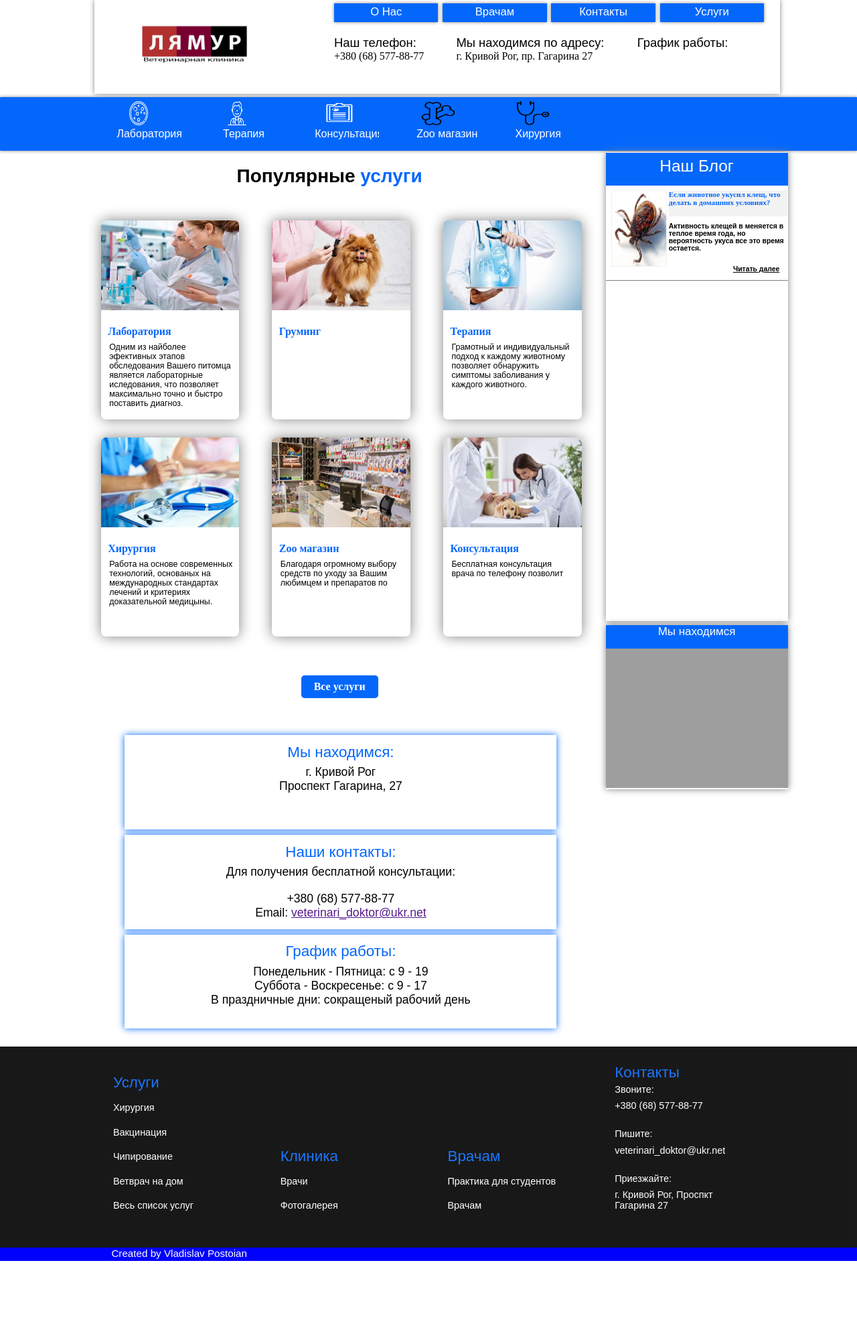
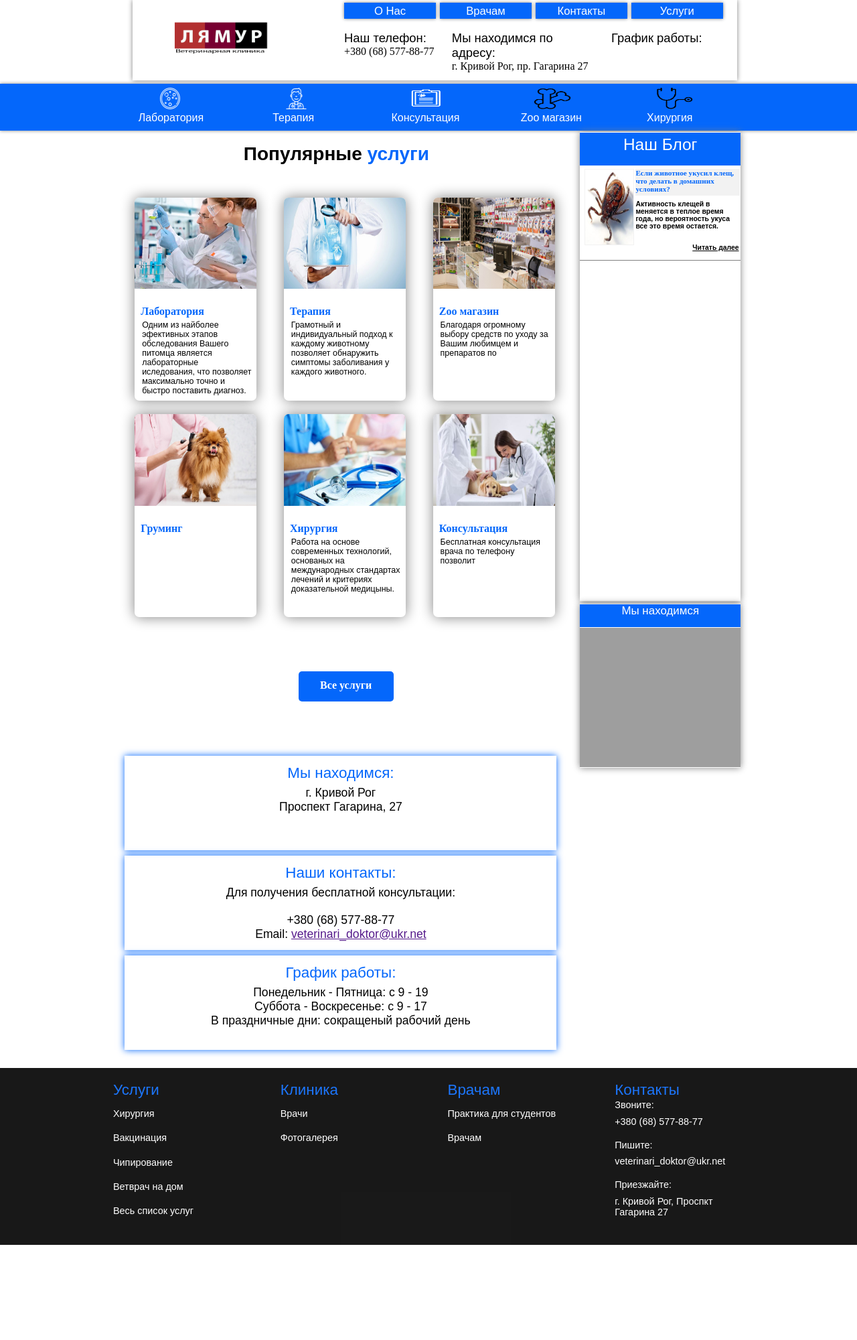
Before and after one commit to MainStar/Lya-mur.ver.2.x, a PHP site: page /index.html in a window 1280 px wide. Shown: the whole page at 67% size. After the commit the page ends 1858 px from the top, so only its background shows below. Run offline with PHP 8.4, Linux system fonts and the light colour scheme; a map, chart or similar area stays blank; some libraries are stand-ins or nearby versions; grey boxes are pictures that could not be loaded.

Commit message:
Fixed size, and blocks

```diff
--- a/index.html
+++ b/index.html
@@ -67,7 +67,7 @@
 				</div>
 				<div class="service_img">
 					<a href=" ">
-						<img src="images/icons/services_1.png" alt="Консультация" style="width: 45%;margin-left: 25%;">
+						<img src="images/icons/services_1.png" alt="Консультация" style="width: 45%;margin-left: 35%;">
 						<div class="service_img_info">
 							<a style="margin-left: 8%;">Консультация</a>
 						</div>
@@ -75,7 +75,7 @@
 				</div>
 				<div class="service_img">
 					<a href=" ">
-						<img src="images/icons/zoo_shop.png" alt="Zoo магазин" style="width: 45%;margin-left: 25%;">
+						<img src="images/icons/zoo_shop.png" alt="Zoo магазин" style="width: 45%;margin-left: 35%;">
 						<div class="service_img_info">
 							<a style="margin-left: 12%;">Zoo магазин</a>
 						</div>
@@ -83,7 +83,7 @@
 				</div>
 				<div class="service_img">
 					<a href=" ">
-						<img src="images/icons/hirurg.png" alt="Хирургия" style="width: 45%; margin-left: 20%;">
+						<img src="images/icons/hirurg.png" alt="Хирургия" style="width: 45%; margin-left: 30%;">
 						<div class="service_img_info">
 							<a style="margin-left: 12%;">Хирургия</a>
 						</div>
@@ -135,6 +135,7 @@
 			</div>
 			<div class="all_services">
 				<div class="services_conf">
+					<div class="service_1">
 						<div class="service">
 							<a href=" ">
 								<div class="pod_service">
@@ -143,7 +144,7 @@
 										<p><h4>Лаборатория</h4></p>
 									</div>
 									<div class="service_info">
-								<p>Одним из найболее эфективных этапов обследования Вашего питомца является лабораторные иследования, что позволяет максимально точно и быстро поставить диагноз.</p>
+										<p>Одним из найболее эфективных этапов 	обследования Вашего питомца является лабораторные иследования, что позволяет максимально точно и быстро поставить диагноз.</p>
 									</div>
 								</div>
 							</a>
@@ -161,6 +162,8 @@
 								</div>
 							</a>
 						</div>
+					</div>
+					<div class="service_2">
 						<div class="service">
 							<a href=" ">
 								<div class="pod_service">
@@ -169,7 +172,7 @@
 										<p><h4>Терапия</h4></p>
 									</div>
 									<div class="service_info">
-									<p>Грамотный и индивидуальный подход к каждому животному позволяет обнаружить симптомы заболивания у каждого животного.</p>
+										<p>Грамотный и индивидуальный подход к каждому животному позволяет обнаружить симптомы заболивания у каждого животного.	</p>
 									</div>
 								</div>
 							</a>
@@ -182,11 +185,13 @@
 										<p><h4>Хирургия</h4></p>
 									</div>
 									<div class="service_info">
-									<p>Работа на основе современных технологий, основаных на международных стандартах лечений и критериях доказательной медицыны.</p>
+										<p>Работа на основе современных технологий, основаных на международных стандартах лечений и критериях 	доказательной медицыны.</p>
 									</div>
 								</div>
 							</a>
 						</div>
+					</div>
+					<div class="service_3">
 						<div class="service">
 							<a href=" ">
 								<div class="pod_service">
@@ -195,7 +200,7 @@
 										<p><h4>Zoo магазин</h4></p>
 									</div>
 									<div class="service_info">
-									<p>Благодаря огромному выбору средств по уходу за Вашим любимцем и препаратов по </p>
+										<p>Благодаря огромному выбору средств по уходу за Вашим любимцем и препаратов по 	</p>
 									</div>
 								</div>
 							</a>
@@ -208,15 +213,16 @@
 										<p><h4>Консультация</h4></p>
 									</div>
 									<div class="service_info">
-									<p>Бесплатная консультация врача по телефону позволит </p>
+										<p>Бесплатная консультация врача по 	телефону позволит </p>
 									</div>
 								</div>
 							</a>
 						</div>
+					</div>
+				</div>
 				<div class="button_services">
 						<div class="all_services_button">
 							<a href=" "><h4>Все услуги</h4></a>
-						</div>
 						</div>
 					</div>
 			</div>
@@ -267,7 +273,7 @@
 						<p><a href=" ">Весь список услуг</a></p>
 					</div>
 				</div>
-				<div class="footer_info">
+				<div class="footer_info" style="padding-top: -10%;">
 					<div class="footer_info_name">
 						<a href="">Клиника</a>
 					</div>
@@ -306,11 +312,6 @@
 				</div>
 			</div>
 		</div>
-		<div class="created_by">
-			<div class="created_by_name">
-				<a>Created by Vladislav Postoian</a>
-			</div>
-		</div>
 	</div>
 </body>
 </html>
--- a/styles/footer.css
+++ b/styles/footer.css
@@ -1,13 +1,15 @@
 .footer_pod{
+	position: relative;
 	width: 80%;
 	height: 80%;
-	padding-top: 2%;
 	margin-left: 10%
 }
 .footer_info{
 	width: 20%;
 	height: 90%;
 	display: inline-block;
+	vertical-align: middle;
+	margin-top: 2%;
 	margin-left: 4%;
 }
 .footer_info_name{
@@ -38,7 +40,6 @@
 .footer_info_information_pod{
 	width: 100%;
 	height: 27%;
-	/*background: white;*/
 	color: white;
 	font-family: "Sans-serif", "Arial";
 	font-size: 100%;
--- a/styles/services.css
+++ b/styles/services.css
@@ -1,7 +1,7 @@
 .popular_services{
 	margin-top: 0.5%;
 	width: 74%;
-	height: 55%;
+	height: 65%;
 	float:left;
 }
 .services_block_name{
@@ -18,18 +18,39 @@
 	margin-left: %;
 }
 .services_conf{
+	position: relative;
 	width: 95%;
 	height: 90%;
 	margin-left: 2%;
 	padding-top: 3%;
 }
+.service_1{
+	position: absolute;
+	float: left;
+	width: 100%;
+	height: 100%;
+}
+.service_2{
+	position: absolute;
+	float: left;
+	width: 100%;
+	height: 100%;
+	margin-left: 33%;
+}
+.service_3{
+	position: absolute;
+	width: 100%;
+	height: 100%;
+	float: left;
+	margin-left: 66%;
+}
 .service{
 	overflow: hidden;
 	width: 27%;
-	height: 60%;
+	height: 50%;
 	margin-top: 3%;
 	margin-left: 5.9%;
-	display: inline-block;
+	/*display: inline-block;*/
 	border-radius: 7px;
 	box-shadow: 0 0 20px grey;
 	transition: box-shadow 0.3s ease-in-out;
@@ -76,14 +97,15 @@
 	font: 78% sans-serif;
 }
 .button_services{
+	position: relative;
 	width: 100%;
 	height: 7%;
-	margin-top: 7%;
+	margin-top: 20%;
 }
 .all_services_button{
-	margin-left: 45%;
+	margin-left: 42%;
 	margin-top: 3%;
-	width: 15%;
+	width: 20%;
 	height: 100%;
 	background: #0467FB;
 	border-radius: 5px;
@@ -95,5 +117,5 @@
 	display: block;
 }
 .all_services_button > a > h4{
-	padding-top: 7%;
+	padding-top: 9%;
 }
--- a/styles/style.css
+++ b/styles/style.css
@@ -4,16 +4,16 @@
 }
 .main_container{
 	width: 100%;
-	height: 2000px;
+	height: 800px;
 }
 .head{
 	width: 100%;
-	height: 7%;
+	height: 15%;
 }
 .pod_head{
-	width: 80%;
+	width: 70.5%;
 	height: 100%;
-	margin-left: 11%;
+	margin-left: 15.5%;
 	box-shadow: 0 0 7px grey;
 }
 .logo{
@@ -120,7 +120,7 @@
 	float: left;
 	margin-top: 0.4%;
 	width: 100%;
-	height: 4%;
+	height: 8.7%;
 	background: #0467FB;
 	box-shadow: 0 0 5px grey;
 }
@@ -130,16 +130,16 @@
 	margin-left: 10%;
 }
 .service_img{
-	width: 11%;
+	width: 12%;
 	height: 90%;
-	margin-left: 3%;
+	margin-left: 6%;
 	display: inline-block;
 	overflow: hidden;
 }
 .service_img > a > img{
 	width: 25%;
 	height: 50%;
-	margin-left: 30%;
+	margin-left: 40%;
 	margin-top: 5%;
 }
 .service_img > a > img:hover{
@@ -155,9 +155,9 @@
 	width:100%;
 }
 .container_blog_services{
-	width: 85%;
-	height: 50%;
-	margin-left: 7%;
+	width: 75%;
+	height: 125%;
+	margin-left: 11.5%;
 }
 
 /* Конфигурация блока с картой, блогом и погодой */
@@ -290,27 +290,14 @@
 }
 .contacts{
 	width: 63%;
-	height: 22%;
-	margin-top: -4%;
+	height: 55%;
+	/*margin-top: -4%;*/
 	margin-left: 7%;
 }
 .footer{
 	width: 100%;
-	height: 15%;
+	height: 33%;
 	margin-top: 2%;
 	background: black;
 	opacity: 0.9;
 }
-
-/* Created BY */
-.created_by{
-	width: 100%;
-	height: 1%;
-	background: blue;
-	color: white;
-}
-.created_by_name{
-	margin-left: 13%;
-	font-size: 95%;
-	font-family: "Sans-serif", "Arial";
-}
```
Lines whose indentation alone changed are shown as unchanged.
